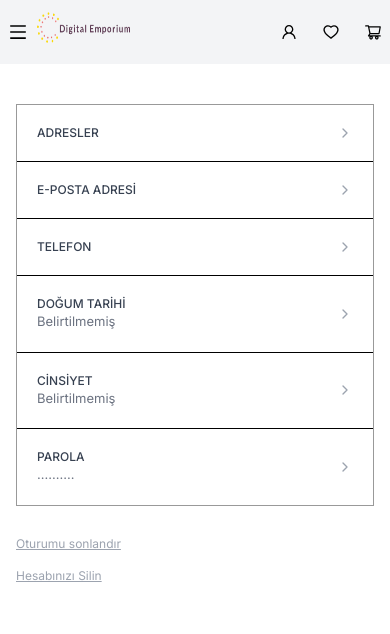
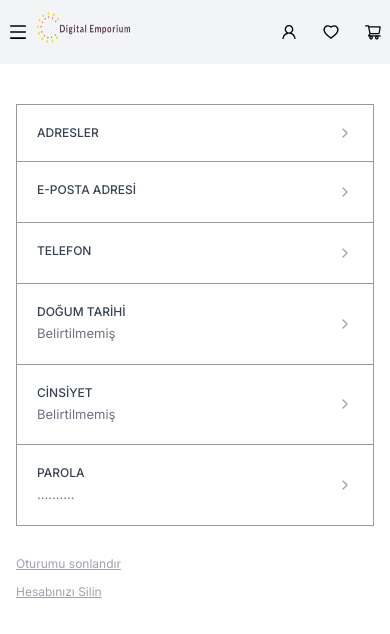
Before and after one commit to mrvozturk/DigitalEmporium, a Next.js app: page /auth/profile in a window 390 px wide. Shown: the top 634 px of the page. Built offline with nearby package versions, Linux system fonts and the light colour scheme.

Commit message:
Borders were edited in css, font sizes and styles were updated

```diff
--- a/src/app/auth/profile/page.tsx
+++ b/src/app/auth/profile/page.tsx
@@ -30,9 +30,9 @@ const ProfilePage: React.FC = () => {
           {`${user.firstName || ''} ${user.lastName || ''}`}
         </h1>
 
-        <div className='border border-black/40 bg-white  '>
+        <div className='border border-black/40 bg-white'>
           {/* Adresler */}
-          <div className='p-5 flex justify-between items-center xs:border-b xs:border-black'>
+          <div className='p-5 flex justify-between items-center xs:border-b xs:border-black/40'>
             <div>
               <h2 className='text-xs font-medium text-gray-700'>ADRESLER</h2>
             </div>
@@ -40,21 +40,23 @@ const ProfilePage: React.FC = () => {
           </div>
 
           {/* E-posta */}
-          <div className='p-5 flex justify-between items-center xs:border-b xs:border-black'>
+          <div className='p-5 flex justify-between items-center xs:border-b xs:border-black/40'>
             <div>
               <h2 className='text-xs font-medium text-gray-700'>
                 E-POSTA ADRESİ
               </h2>
-              <p className='text-[13px] text-gray-500'>{user.email || ''}</p>
+              <p className='text-[13px] text-gray-500 mt-1'>
+                {user.email || ''}
+              </p>
             </div>
             <FiChevronRight className='text-md text-gray-400' />
           </div>
 
           {/* Telefon */}
-          <div className='p-5 flex justify-between items-center xs:border-b xs:border-black'>
+          <div className='p-5 flex justify-between items-center xs:border-b xs:border-black/40'>
             <div>
               <h2 className='text-xs font-medium text-gray-700'>TELEFON</h2>
-              <p className='text-[13px] text-gray-500'>
+              <p className='text-[13px] text-gray-500 mt-1'>
                 {user.phoneNumber || ''}
               </p>
             </div>
@@ -62,12 +64,12 @@ const ProfilePage: React.FC = () => {
           </div>
 
           {/* Doğum Tarihi */}
-          <div className='p-5 flex justify-between items-center xs:border-b xs:border-black'>
+          <div className='p-5 flex justify-between items-center xs:border-b xs:border-black/40'>
             <div>
               <h2 className='text-xs font-medium text-gray-700'>
                 DOĞUM TARİHİ
               </h2>
-              <p className='text-[13px] text-gray-500'>
+              <p className='text-[13px] text-gray-500 mt-1'>
                 {user.birthdate || 'Belirtilmemiş'}
               </p>
             </div>
@@ -75,10 +77,10 @@ const ProfilePage: React.FC = () => {
           </div>
 
           {/* Cinsiyet */}
-          <div className='p-5 flex justify-between items-center xs:border-b xs:border-black'>
+          <div className='p-5 flex justify-between items-center xs:border-b xs:border-black/40'>
             <div>
               <h2 className='text-xs font-medium text-gray-700'>CİNSİYET</h2>
-              <p className='text-[13px] text-gray-500'>
+              <p className='text-[13px] text-gray-500 mt-1'>
                 {user.gender || 'Belirtilmemiş'}
               </p>
             </div>
@@ -89,12 +91,13 @@ const ProfilePage: React.FC = () => {
           <div className='p-5 flex justify-between items-center'>
             <div>
               <h2 className='text-xs font-medium text-gray-700'>PAROLA</h2>
-              <p className='text-[13px] text-gray-500'>..........</p>
+              <p className='text-[13px] text-gray-500 mt-1'>..........</p>
             </div>
             <FiChevronRight className='text-md text-gray-400' />
           </div>
         </div>
 
+        {/* Logout ve Hesap Silme Butonları */}
         <div className='mt-6'>
           <button
             onClick={handleLogout}
@@ -103,7 +106,7 @@ const ProfilePage: React.FC = () => {
             Oturumu sonlandır
           </button>
         </div>
-        <div className='mt-2'>
+        <div className='mt-1'>
           <button
             onClick={handleLogout}
             className='text-xs text-gray-400 underline'
```
